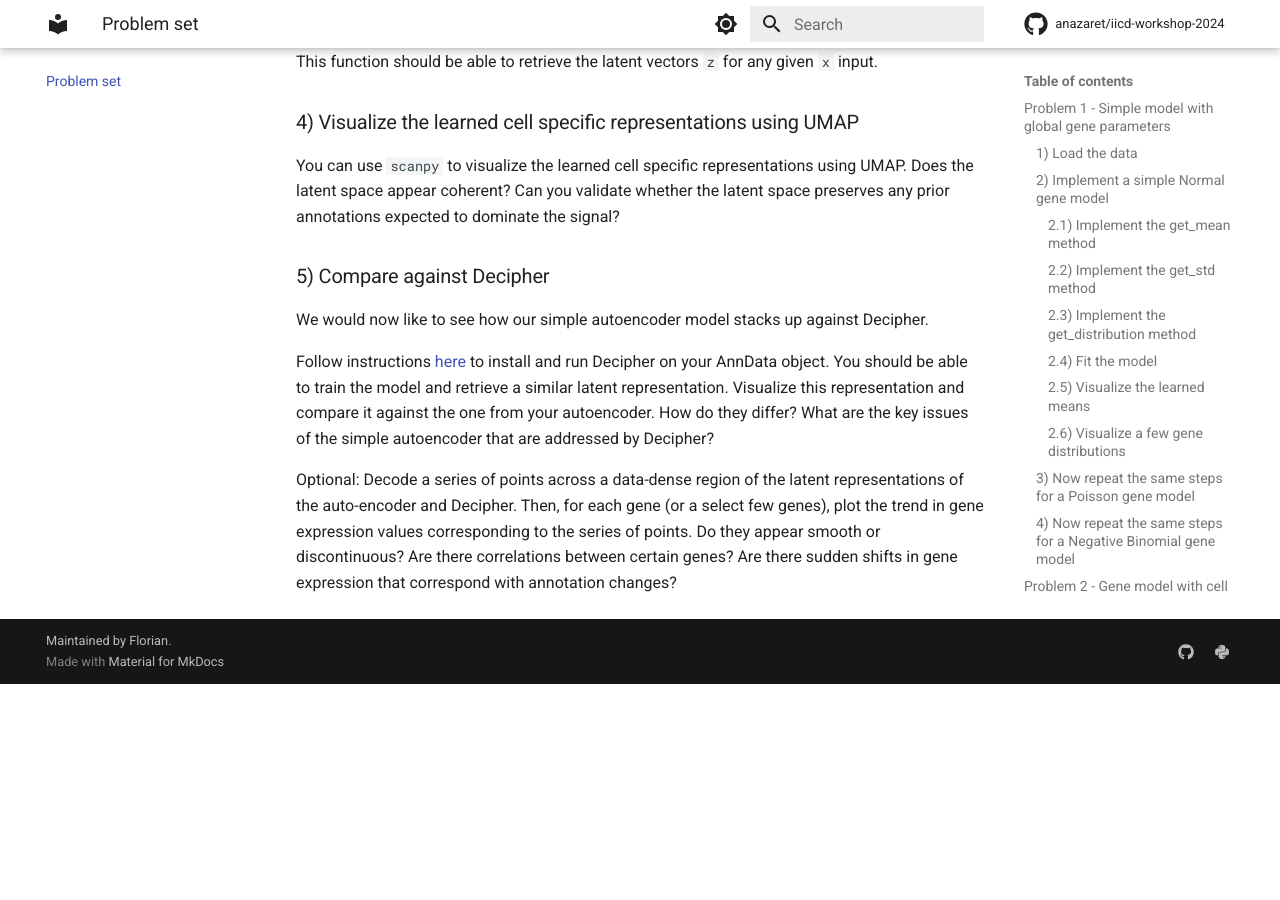
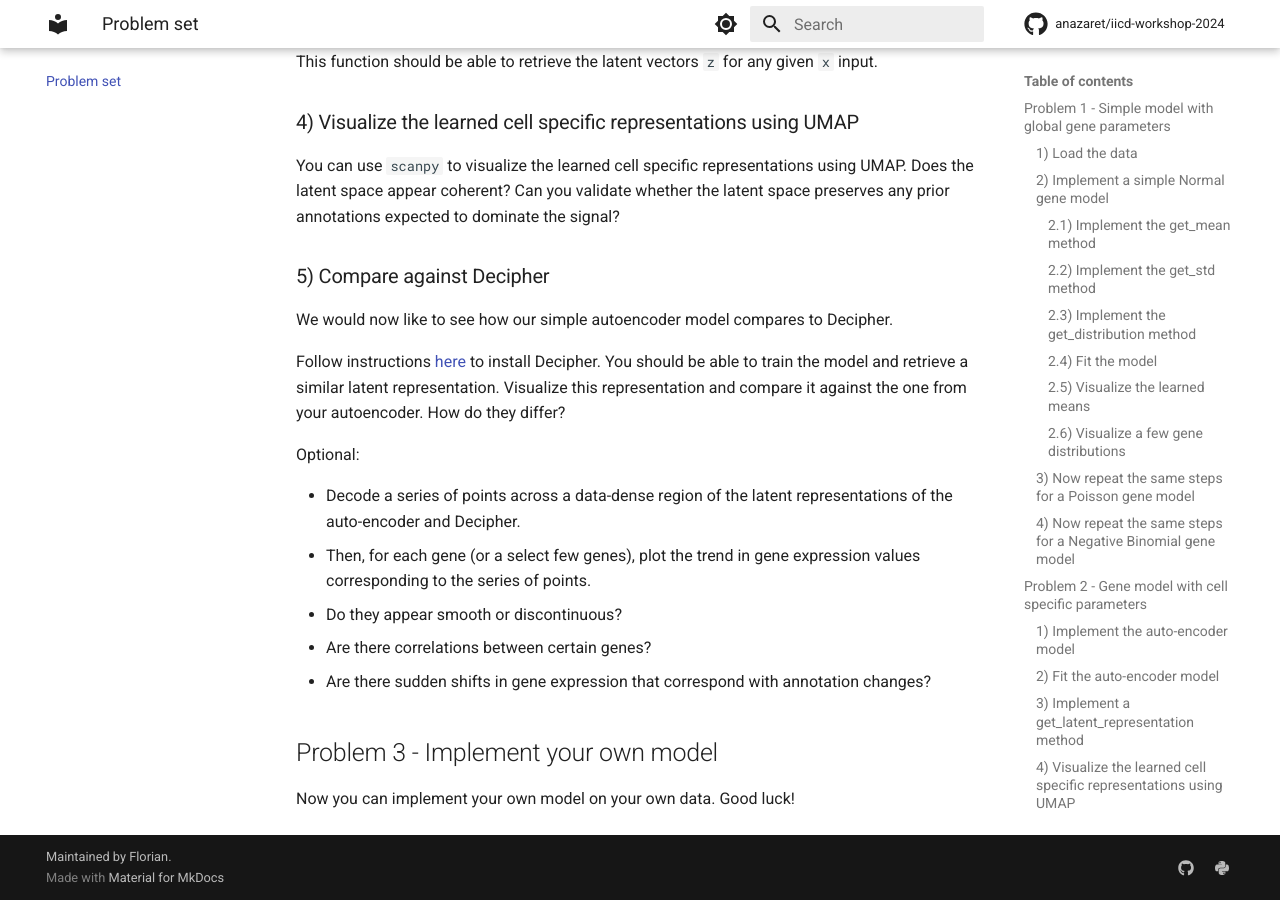
Before and after one commit to ANazaret/iicd-workshop-2024, an MkDocs documentation site: the page built from docs/problem_set.md, in a window 1280 px wide and 900 px high, scrolled down 4830 px. Built offline with MkDocs 1.6.1 and Material for MkDocs 9.7.7, drawn with Linux system fonts in a browser that asks for light colours; comment, search, counter and statistics services are not loaded; before the commit the page ends 5514 px from its top, so only the background shows below that.

Commit message:
update problem set

```diff
--- a/docs/problem_set.md
+++ b/docs/problem_set.md
@@ -204,11 +204,20 @@
 Does the latent space appear coherent? Can you validate whether the latent space preserves any prior annotations expected to dominate the signal?
 
 ### 5) Compare against Decipher
-We would now like to see how our simple autoencoder model stacks up against Decipher.
+We would now like to see how our simple autoencoder model compares to Decipher.
 
-Follow instructions [here](https://github.com/azizilab/decipher?tab=readme-ov-file#readme) to install and run Decipher
-on your AnnData object. You should be able to train the model and retrieve a similar latent representation.
+Follow instructions [here](https://github.com/azizilab/decipher?tab=readme-ov-file#readme) to install Decipher.
+You should be able to train the model and retrieve a similar latent representation.
 Visualize this representation and compare it against the one from your autoencoder. How do they differ?
-What are the key issues of the simple autoencoder that are addressed by Decipher?
 
-Optional: Decode a series of points across a data-dense region of the latent representations of the auto-encoder and Decipher. Then, for each gene (or a select few genes), plot the trend in gene expression values corresponding to the series of points. Do they appear smooth or discontinuous? Are there correlations between certain genes? Are there sudden shifts in gene expression that correspond with annotation changes?
+Optional:
+
+- Decode a series of points across a data-dense region of the latent representations of the auto-encoder and Decipher.
+- Then, for each gene (or a select few genes), plot the trend in gene expression values corresponding to the series of points.
+- Do they appear smooth or discontinuous?
+- Are there correlations between certain genes?
+- Are there sudden shifts in gene expression that correspond with annotation changes?
+
+## Problem 3 - Implement your own model
+
+Now you can implement your own model on your own data. Good luck!
```
